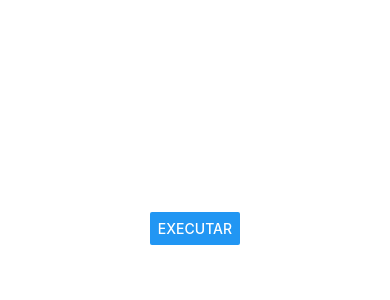
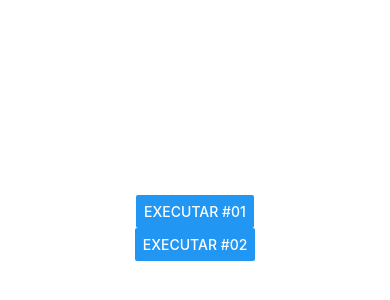
Before and after one commit to DedehSantos/numerosaleatorios, a React Native app: screen / in a window 390 px wide. Shown: the part 194-494 px from the top of the page. Built offline with nearby package versions, Linux system fonts and the light colour scheme.

Commit message:
ainda botao

```diff
--- a/src/componentes/Botao.js
+++ b/src/componentes/Botao.js
@@ -4,11 +4,23 @@ import {Button} from 'react-native'
 export default props => {
 
     function executar() {
-        console.warn('Exec!!')
+        console.warn('Exec #01 !!!')
     }
      return (
-    <Button
-        title="Executar"
-        onPress={executar} />
+
+        <>
+       <Button
+          title="Executar #01"
+          onPress={executar}
+         />
+
+         <Button
+          title="Executar #02"
+          onPress={function(){
+              console.warn('Exec #02 !!!')
+          }}
+         />
+
+         </>
      )
 }
```
